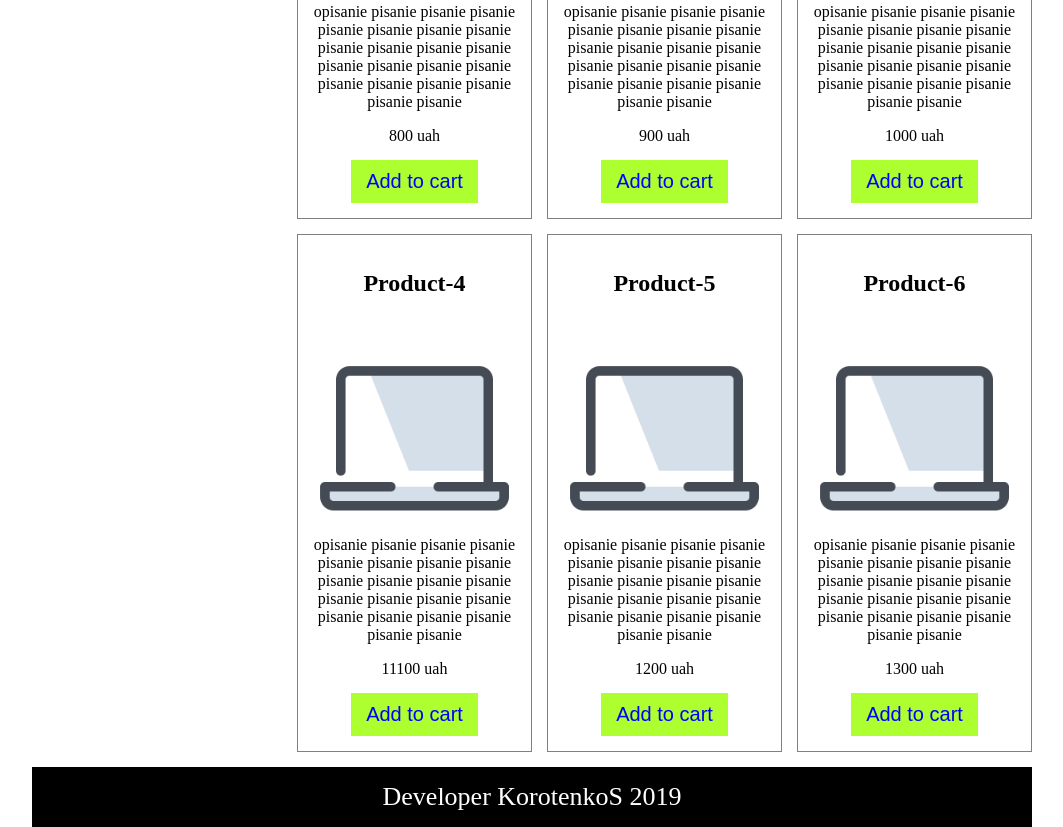
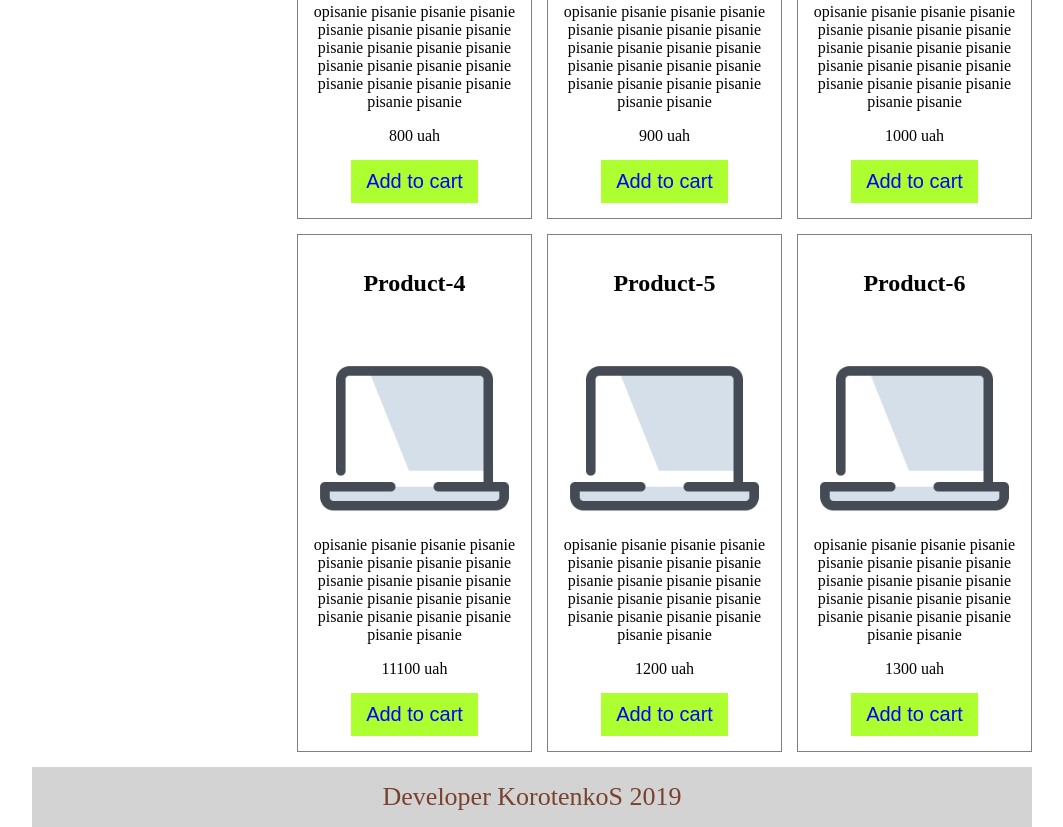
Before and after one commit to KorotenkoS/php_skilup_html_project, a plain HTML site: page index.html in a window 1280 px wide. Shown: the part 498-1325 px from the top of the page, without its empty margins (108-1171 px from the left). Drawn offline with Linux system fonts and the light colour scheme.

Commit message:
prilepil-footer2

```diff
--- a/style.css
+++ b/style.css
@@ -99,8 +99,8 @@ align-items: center;
  }
 
 footer {
-    background: black;
-    color: white;
+    background: lightgray;
+    color: rgb(121, 66, 47);
     display: flex;
     justify-content: center;
     align-content: center;
```
